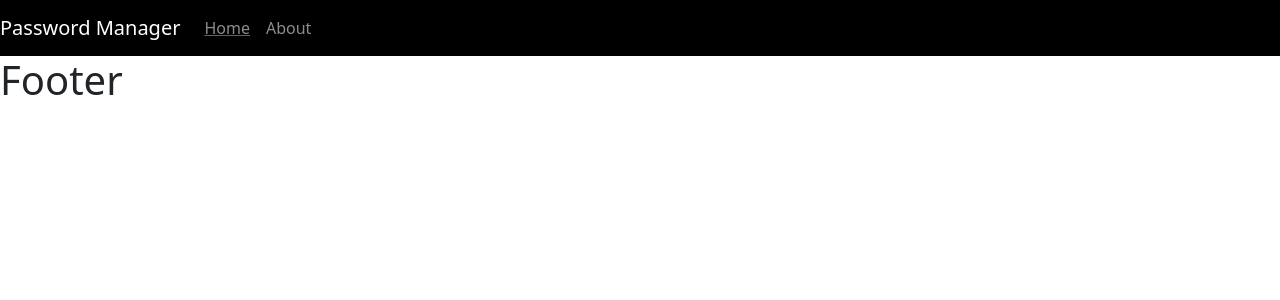
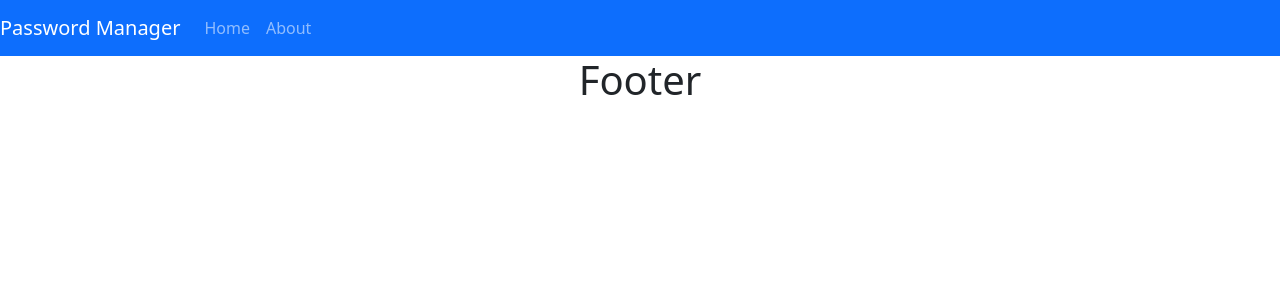
Before and after one commit to jcsgh/password-manager-client, a React (Create React App) app: page /login in a window 1280 px wide. Shown: the top 300 px of the page. Built offline with nearby package versions, Linux system fonts and the light colour scheme.

Commit message:
done for the day and navbar

```diff
--- a/src/App.css
+++ b/src/App.css
@@ -1,3 +1,3 @@
-.App {
+* {
   text-align: center;
 }
--- a/src/components/NavBar.js
+++ b/src/components/NavBar.js
@@ -6,8 +6,8 @@ import {
 
 const NavBar = () => {
     return (
-        <div className="App">
-            <ReactBootStrap.Navbar collapseOnSelect expand="xl" bg="black" variant="dark">
+        <div className="Nav">
+            <ReactBootStrap.Navbar collapseOnSelect expand="xl" bg="primary" variant="dark" class>
                 <ReactBootStrap.Navbar.Brand href="/">Password Manager</ReactBootStrap.Navbar.Brand>
                 <ReactBootStrap.Navbar.Toggle aria-controls="responsive-navbar-nav" />
                 <ReactBootStrap.Navbar.Collapse id="responsive-navbar-nav">
```
